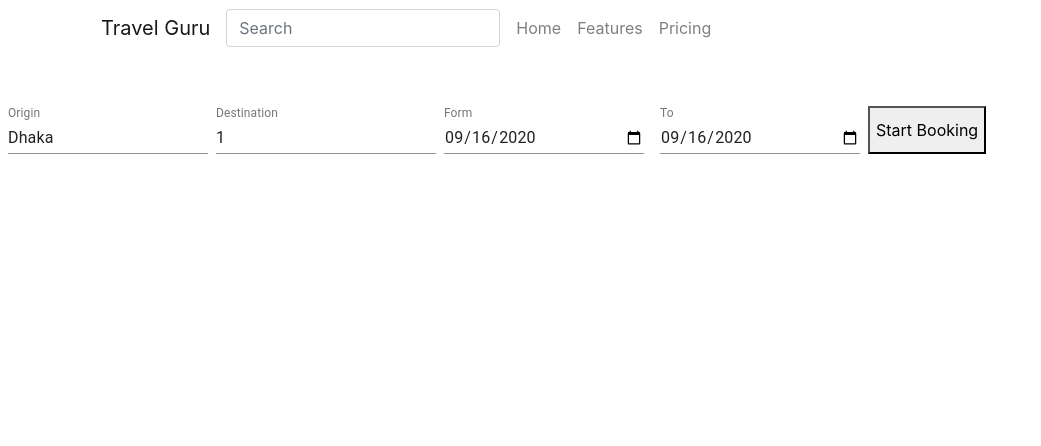
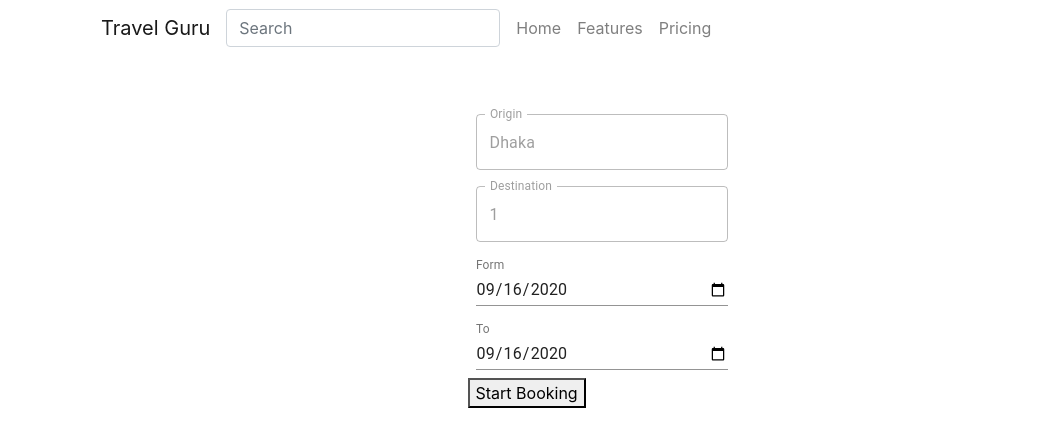
Before and after one commit to mimnets/travel-guru, a React (Create React App) app: page /booking/1 in a window 1280 px wide. Shown: the top 446 px of the page, without its empty margins (0-1041 px from the left). Built offline with nearby package versions, Linux system fonts and the light colour scheme.

Commit message:
booking page

```diff
--- a/src/components/Booking/Booking.js
+++ b/src/components/Booking/Booking.js
@@ -2,17 +2,37 @@ import React from 'react';
 import { useParams } from 'react-router-dom';
 import { makeStyles } from '@material-ui/core/styles';
 import TextField from '@material-ui/core/TextField';
-import Divider from '@material-ui/core/Divider';
-import { Grid } from '@material-ui/core';
+import Card from '@material-ui/core/Card';
+import CardHeader from '@material-ui/core/CardHeader';
+import CardMedia from '@material-ui/core/CardMedia';
+import CardContent from '@material-ui/core/CardContent';
+import CardActions from '@material-ui/core/CardActions';
+import IconButton from '@material-ui/core/IconButton';
+import Typography from '@material-ui/core/Typography';
+import { red } from '@material-ui/core/colors';
 
 const useStyles = makeStyles((theme) => ({
   container: {
     display: 'flex',
+    justifyContent: 'center',
+
   },
   textField: {
     marginLeft: theme.spacing(1),
     marginRight: theme.spacing(1),
     width: 200,
+  },
+  root: {
+    maxWidth: 345,
+  media: {
+    height: 0,
+    paddingTop: '56.25%', // 16:9
+  },
+
+  '& .MuiTextField-root': {
+        margin: theme.spacing(1),
+        width: '25ch',
+  },
   },
 }));
 
@@ -32,16 +52,38 @@ const date =
 const materialDateInput = `${year}-${month}-${date}`; // combining to format for defaultValue or value attribute of material <TextField>
 
 const Booking = () => {
+
     const {destination} = useParams();
     const classes = useStyles();
     return (
         <div className={classes.container}>
 
-            <form className={classes.container} noValidate>
-            <TextField label="Origin" value="Dhaka" className={classes.textField}/>
-                <TextField label="Destination" value={destination}/>
+            <form className={classes.root} noValidate autoComplete="off">
+      <div>
 
-                <TextField
+      <TextField
+          disabled
+          id="outlined-disabled"
+          label="Origin"
+          defaultValue="Dhaka"
+          variant="outlined"
+        />
+
+      </div>
+      <div>
+
+      <TextField
+          disabled
+          id="outlined-disabled"
+          label="Destination"
+          defaultValue={destination}
+          variant="outlined"
+        />
+
+      </div>
+      <div>
+
+      <TextField
                     id="date"
                     label="Form"
                     type="date"
@@ -61,8 +103,15 @@ const Booking = () => {
                     shrink: true,
                     }}
                 />
-                <button>Start Booking</button>
-            </form>
+
+      </div>
+      <div>
+
+      <button>Start Booking</button>
+
+      </div>
+    </form>
+
         </div>
     );
 };
--- a/src/components/Spot/Spot.js
+++ b/src/components/Spot/Spot.js
@@ -1,9 +1,26 @@
 import React from 'react';
-import { useHistory, useLocation, useParams } from 'react-router-dom';
+import { useHistory, useParams } from 'react-router-dom';
 import {tLocation} from '../../components/Home/Home';
+import { makeStyles } from '@material-ui/core/styles';
+import Card from '@material-ui/core/Card';
+import CardActionArea from '@material-ui/core/CardActionArea';
+import CardActions from '@material-ui/core/CardActions';
+import CardContent from '@material-ui/core/CardContent';
+import CardMedia from '@material-ui/core/CardMedia';
+import Button from '@material-ui/core/Button';
+import Typography from '@material-ui/core/Typography';
+
+const useStyles = makeStyles({
+  root: {
+    height: 380,
+    width: 380
+
+  },
+});
+
 
 const Spot = () => {
-
+    const classes = useStyles();
     const {destination} = useParams();
     const {imgUrl,description} = tLocation.find(element => element.destination.toString() === destination.toString());
     const history = useHistory();
@@ -11,11 +28,30 @@ const Spot = () => {
         history.push(`/booking/${destination}`)
     }
     return (
-        <div style={{backgroundImage:`url(${imgUrl})`,backgroundSize: 'cover',
-         height:'500px'}}>
-            <h1>Title:{destination}</h1>
-            <p>{description}</p>
-            <button onClick={() => {handleBooking(destination)}}>Booking</button>
+        <div style={{display: 'flex', justifyContent:'center'}}>
+
+        <Card className={classes.root}>
+      <CardActionArea>
+        <CardMedia
+          component="img"
+          alt="Contemplative Reptile"
+          height="200"
+          image={imgUrl}
+          title="Contemplative Reptile"
+        />
+        <CardContent>
+          <Typography gutterBottom variant="h5" component="h2">
+            {destination}
+          </Typography>
+          <Typography variant="body2" color="textSecondary" component="p">
+            {description}
+          </Typography>
+        </CardContent>
+      </CardActionArea>
+      <CardActions>
+    <Button size="medium" color="default" onClick={() => {handleBooking(destination)}}>Booking</Button>
+      </CardActions>
+    </Card>
         </div>
     );
 };
```
